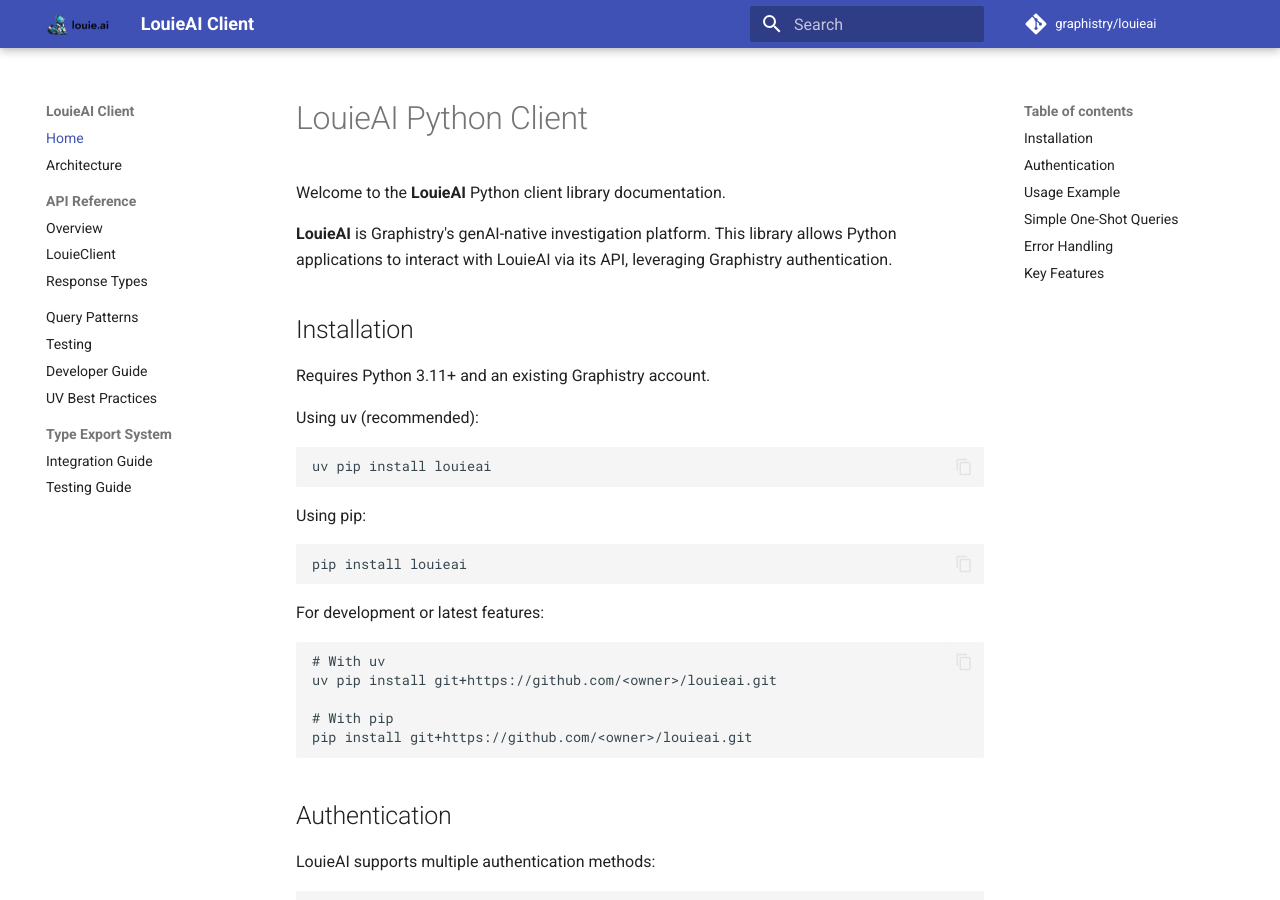
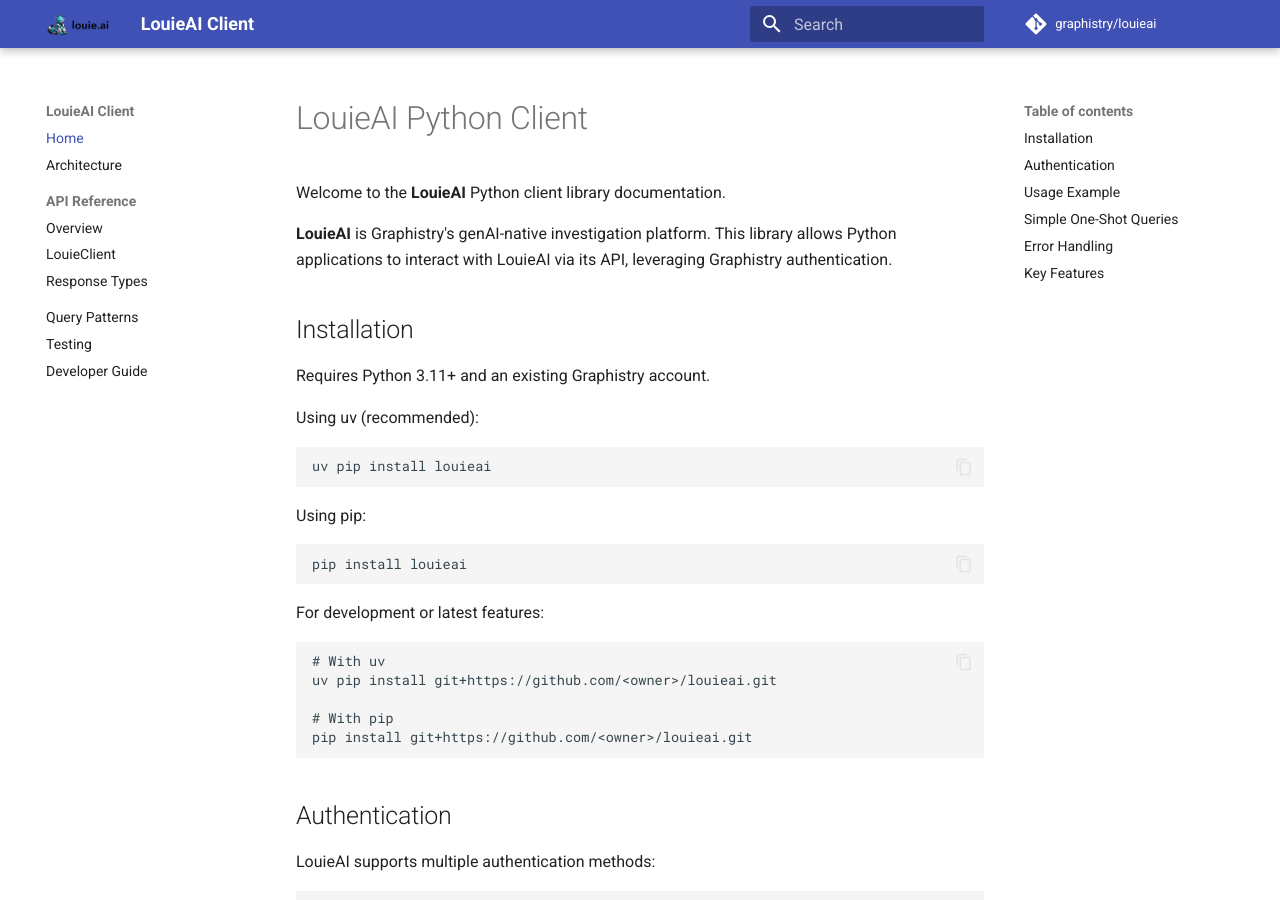
Before and after one commit to graphistry/louie-py, an MkDocs documentation site: the page built from docs/index.md, in a window 1280 px wide and 900 px high. Built offline with MkDocs 1.6.1 and Material for MkDocs 9.7.7, drawn with Linux system fonts in a browser that asks for light colours; comment, search, counter and statistics services are not loaded.

Commit message:
fix: remove deleted docs from mkdocs navigation
Remove references to deleted documentation files:
- uv-best-practices.md
- type-export-integration.md
- testing-type-export.md

Fixes mkdocs strict mode warnings that caused docs-test CI failure.

🤖 Generated with [Claude Code](https://claude.ai/code)

Co-Authored-By: Claude <noreply@anthropic.com>

```diff
--- a/mkdocs.yml
+++ b/mkdocs.yml
@@ -11,10 +11,6 @@ nav:
   - Query Patterns: query-patterns.md
   - Testing: testing.md
   - Developer Guide: development.md
-  - UV Best Practices: uv-best-practices.md
-  - Type Export System:
-    - Integration Guide: type-export-integration.md
-    - Testing Guide: testing-type-export.md
 theme:
   name: material
   features:
```
